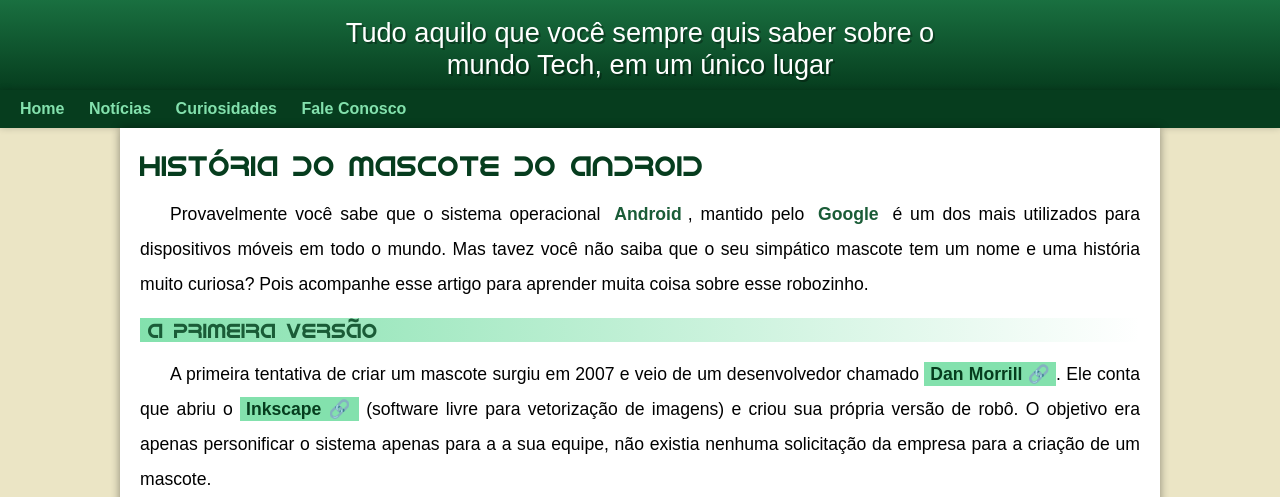
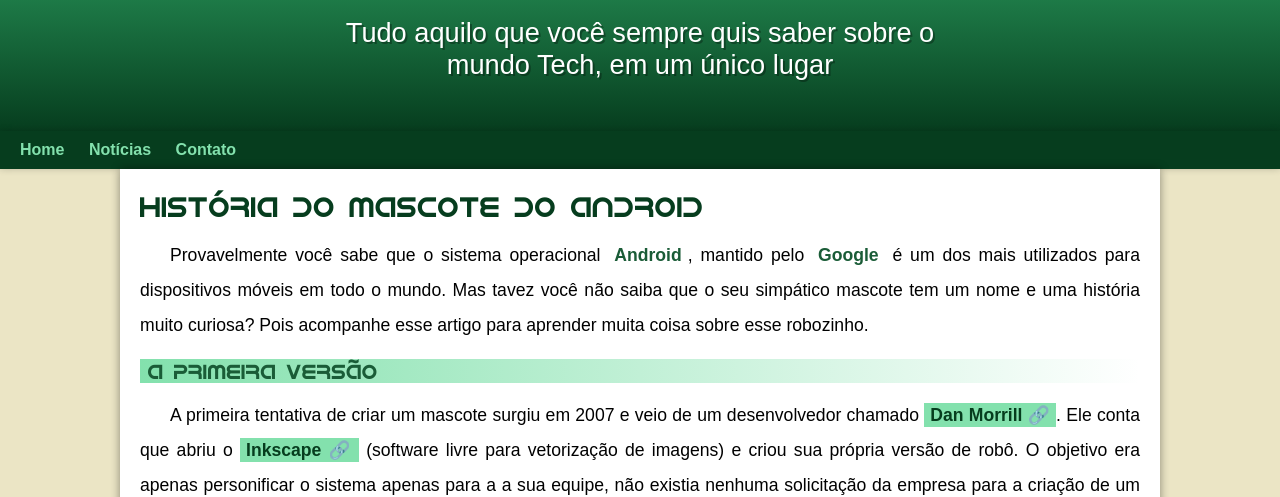
Before and after one commit to JGuilherme2005/projeto-android2.0, a plain HTML site: page index.html in a window 1280 px wide. Shown: the part 100-597 px from the top of the page. Drawn offline with Linux system fonts and the light colour scheme.

Commit message:
problem solved

```diff
--- a/index.html
+++ b/index.html
@@ -20,8 +20,8 @@
 
         <a href="#" target="_blank">Home</a>
         <a href="#" target="_blank">Notícias</a>
-        <a href="#" target="_blank">Curiosidades</a>
-        <a href="#" target="_blank">Fale Conosco</a>
+        <a href="#" target="_blank">Contato</a>
+
 
     </nav>
 
--- a/style.css
+++ b/style.css
@@ -146,7 +146,7 @@ width: 600px;
 
 margin: auto;
 
-margin-bottom: 20px;
+padding-bottom: 50px;
 
 padding-right: 10px;
 
```
